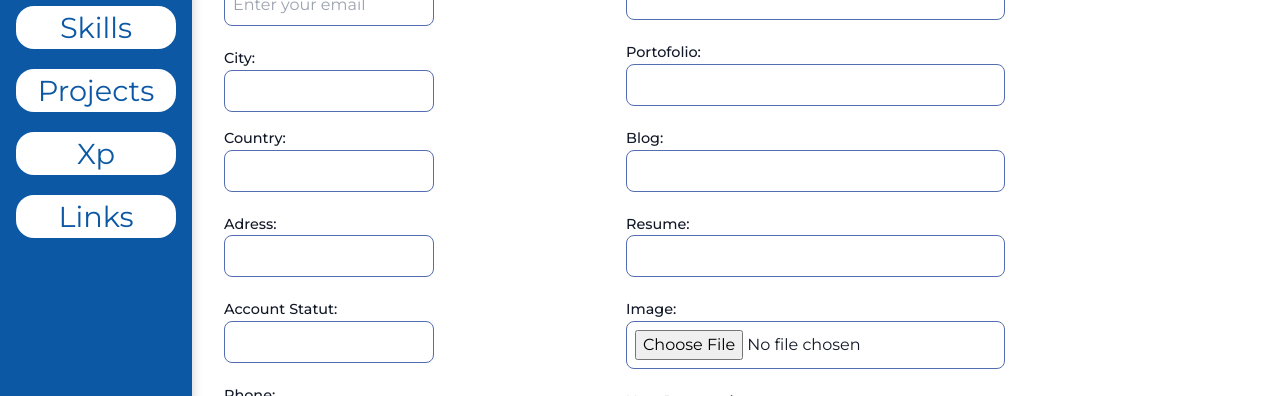
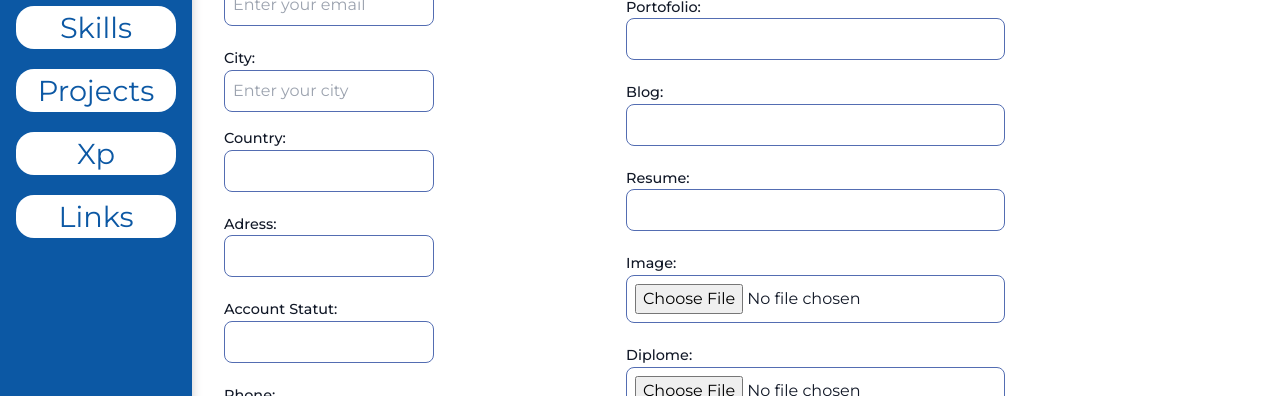
Before and after one commit to el-barae/Diaaland-FE, a Next.js app: page /Dashboards/Candidate in a window 1280 px wide. Both pictures are taken after a click on the button "Profile". Shown: the part 404-800 px from the top of the page. Built offline with nearby package versions, Linux system fonts and the light colour scheme; no server answers.

Commit message:
get candidate tostring

```diff
--- a/components/Candidate/Profile/Profile.tsx
+++ b/components/Candidate/Profile/Profile.tsx
@@ -10,7 +10,8 @@ import axios from 'axios';
 import Candidate from '@/app/Dashboards/Candidate/page';
 
 interface candidate{
-	name:string;
+	firstName:string;
+	lastName:string;
 	email:string;
 	city:string;
 	country:string;
@@ -60,7 +61,8 @@ const Profile = () =>{
 
 	const passwordMessageRef = useRef<HTMLDivElement>(null);
 
-	const [name, setName] = useState('')
+	const [firstName, setFirstName] = useState('')
+	const [lastName, setLastName] = useState('')
 	const [password, setPassword] = useState('')
 	const [email, setEmail] = useState('')
 	const [city, setCity] = useState('')
@@ -68,7 +70,20 @@ const Profile = () =>{
 	const [url, setUrl] = useState('')
 	const [adress, setAdress] = useState('')
 	const [logo, setLogo] = useState('')
-	const [candidateData,setCandidateData] = useState<candidate>();
+	const [candidate, setCandidate] = useState('')
+	const [candidateData,setCandidateData] = useState<string[]>([])
+const [address, setAddress] = useState<string>('');
+const [accountStatus, setAccountStatus] = useState<string>('');
+const [phone, setPhone] = useState<string>('');
+const [jobStatus, setJobStatus] = useState<string>('');
+const [expectedSalary, setExpectedSalary] = useState<number>(0);
+const [linkedin, setLinkedin] = useState<string>('');
+const [github, setGithub] = useState<string>('');
+const [portfolio, setPortfolio] = useState<string>('');
+const [blog, setBlog] = useState<string>('');
+const [resume, setResume] = useState<string>('');
+const [image, setImage] = useState<string>(''); // Je suppose que "image" est un lien URL
+
 
 	const [passState, setPassState] = useState('hide');
 
@@ -111,8 +126,8 @@ const Profile = () =>{
 			  try {
 				Cookies.set("id","1")
 				const id = Cookies.get("id");
-				const response = await axios.get('http://localhost:7777/api/v1/candidates/'+String(id));
-				setCandidateData(response.data);
+				const response = await axios.get('http://localhost:7777/api/v1/candidates/tostring/'+String(id));
+				setCandidate(response.data);
 			  } catch (error) {
 				console.error('Erreur lors de la récupération des données :', error);
 			  }
@@ -124,7 +139,7 @@ const Profile = () =>{
 				  Cookies.set("id","1")
 				  const id = Cookies.get("id");
 				  const response = await axios.get('http://localhost:7777/api/v1/candidates/name/'+String(id));
-				  setName(response.data);
+
 				} catch (error) {
 				  console.error('Erreur lors de la récupération des données :', error);
 				}
@@ -151,6 +166,28 @@ const Profile = () =>{
 			passwordMessageRef.current.innerText = 'very strong password';
 		}
 	}, [password])
+
+	useEffect(() => {
+		if (candidate) {
+			const candidateAttributes = candidate.split('|');
+			setFirstName(candidateAttributes[0]);
+			setLastName(candidateAttributes[0]);
+			setEmail(candidateAttributes[1]);
+			setCity(candidateAttributes[2]);
+			setCountry(candidateAttributes[3]);
+			setAddress(candidateAttributes[4]);
+			setAccountStatus(candidateAttributes[5]);
+			setPhone(candidateAttributes[6]);
+			setJobStatus(candidateAttributes[7]);
+			setExpectedSalary(parseFloat(candidateAttributes[8])); // Converting string to number
+			setLinkedin(candidateAttributes[9]);
+			setGithub(candidateAttributes[10]);
+			setPortfolio(candidateAttributes[11]);
+			setBlog(candidateAttributes[12]);
+			setResume(candidateAttributes[13]);
+			setImage(candidateAttributes[14]);
+		}
+	}, [candidate]);
 
 	const handlePasswordChange = (e: React.ChangeEvent<HTMLInputElement>) => {
 		setPassword(e.target.value);
@@ -193,14 +230,14 @@ const Profile = () =>{
 
 					<br></br>
 										<label htmlFor="firstname">Name</label>
-										<input type="text" name="firstname" id="firstname" placeholder="Enter your company name " value={name} autoFocus required onInvalid={invalidFirstname} onChange={(e) => setName(e.target.value)} />
+										<input type="text" name="firstname" id="firstname" placeholder="Enter your company name " value={firstName} autoFocus required onInvalid={invalidFirstname} onChange={(e) => setLastName(e.target.value)} />
 										<p ref={firstnameErrorRef} className="error username-error"></p>
 										<label htmlFor="email">Email</label>
-										<input type="email" name="email" id="email" placeholder="Enter your email" required onInvalid={invalidEmail} onChange={(e) => setEmail(e.target.value)} />
+										<input type="email" name="email" id="email" placeholder="Enter your email" value={email} required onInvalid={invalidEmail} onChange={(e) => setEmail(e.target.value)} />
 										<p ref={emailErrorRef} className="error email-error"></p>
 										<div className="nation">
 											<label htmlFor="city">City:</label>
-											<input type="text" name="city" id="city" required onChange={(e) => setCity(e.target.value)}  />
+											<input type="text" name="city" id="city" placeholder='Enter your city' value={city} required onChange={(e) => setCity(e.target.value)}  />
 											<label htmlFor="country">Country:</label>
 											<input type="text" name="country" id="country" required onChange={(e) => setCountry(e.target.value)}  />
 										</div>
@@ -209,27 +246,29 @@ const Profile = () =>{
 											<input type="text" name="adress" id="adress" required onChange={(e) => setAdress(e.target.value)}  />
 										</div>
 										<label htmlFor="url">Account statut:</label>
-											<input type="text" name="url" id="url" required onChange={(e) => setUrl(e.target.value)}  />
+											<input type="text" name="url" required onChange={(e) => setUrl(e.target.value)}  />
 											<label htmlFor="url">Phone:</label>
-											<input type="text" name="url" id="url" required onChange={(e) => setUrl(e.target.value)}  />
+											<input type="text" name="url" required onChange={(e) => setUrl(e.target.value)}  />
 											<label htmlFor="url">Job statut:</label>
-											<input type="text" name="url" id="url" required onChange={(e) => setUrl(e.target.value)}  />
+											<input type="text" name="url" required onChange={(e) => setUrl(e.target.value)}  />
 											<label htmlFor="url">Expected salary:</label>
-											<input type="text" name="url" id="url" required onChange={(e) => setUrl(e.target.value)}  />
+											<input type="text" name="url" required onChange={(e) => setUrl(e.target.value)}  />
 					</div>
 					<div className='div2'>
 
 											<label htmlFor="url">Linkedin:</label>
-											<input type="text" name="url" id="url" required onChange={(e) => setUrl(e.target.value)}  />
+											<input type="text" name="url" required onChange={(e) => setUrl(e.target.value)}  />
 											<label htmlFor="url">Github:</label>
-											<input type="text" name="url" id="url" required onChange={(e) => setUrl(e.target.value)}  />
+											<input type="text" name="url" required onChange={(e) => setUrl(e.target.value)}  />
 											<label htmlFor="url">Portofolio:</label>
-											<input type="text" name="url" id="url" required onChange={(e) => setUrl(e.target.value)}  />
+											<input type="text" name="url" required onChange={(e) => setUrl(e.target.value)}  />
 											<label htmlFor="url">Blog:</label>
-											<input type="text" name="url" id="url" required onChange={(e) => setUrl(e.target.value)}  />
+											<input type="text" name="url" required onChange={(e) => setUrl(e.target.value)}  />
 											<label htmlFor="url">Resume:</label>
-											<input type="text" name="url" id="url" required onChange={(e) => setUrl(e.target.value)}  />
+											<input type="text" name="url" required onChange={(e) => setUrl(e.target.value)}  />
 											<label htmlFor="logo">Image:</label>
+											<input type="file" id="fileInput" name="fileInput" required onChange={(e) => setLogo(e.target.value)}/>
+											<label htmlFor="logo">Diplome:</label>
 											<input type="file" id="fileInput" name="fileInput" required onChange={(e) => setLogo(e.target.value)}/>
 										<label htmlFor="password">New password</label>
 										<div className="password-input">
```
